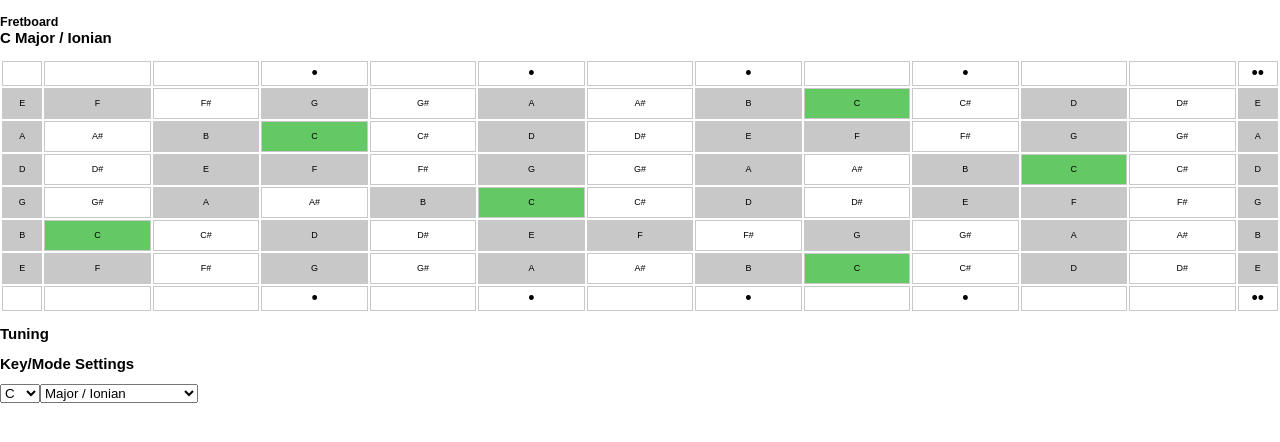
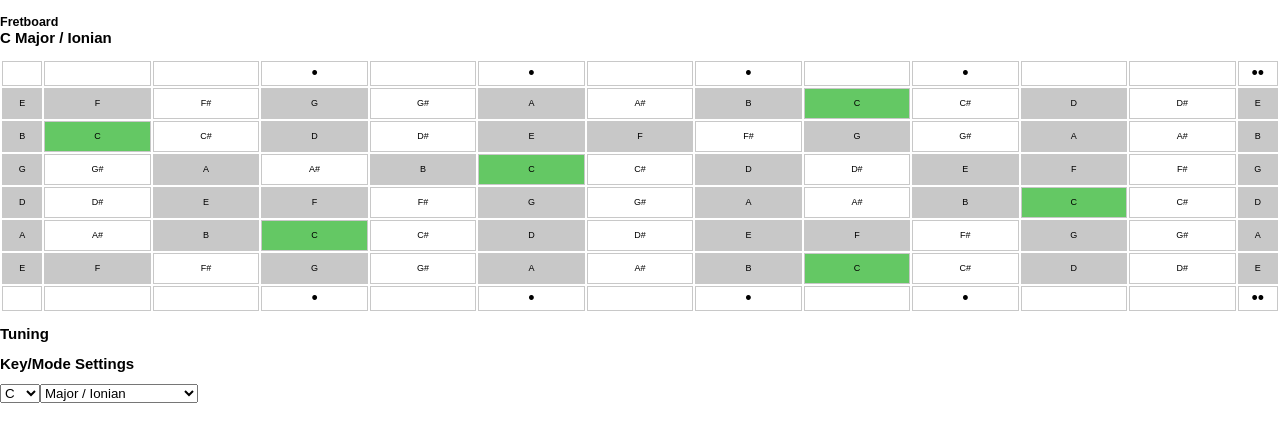
Before and after one commit to samhain13/fretscale-view, a React (Create React App) app: page / in a window 1280 px wide. Shown: the top 442 px of the page. Built offline with nearby package versions, Linux system fonts and the light colour scheme.

Commit message:
fixed string order rendering bug

```diff
--- a/src/index.js
+++ b/src/index.js
@@ -55,6 +55,7 @@ class Fretboard extends React.Component {
     }
 
     render() {
+        let strings = this.props.app.state.tuning.slice().reverse();
         return(
             <section id="fretboard">
                 <h2>
@@ -65,7 +66,7 @@ class Fretboard extends React.Component {
                 <table>
                     <tbody>
                     {this.renderMarkers()}
-                    {this.props.app.state.tuning.map((pitch, index) =>
+                    {strings.map((pitch, index) =>
                         this.renderString(pitch, index)
                     )}
                     {this.renderMarkers()}
@@ -159,6 +160,8 @@ class FretScaleApp extends React.Component {
         for (let i=0; i < this.state.key_mode.items.length; i++ ) {
             active_pitches.push(pitches[this.state.key_mode.items[i]]);
         }
+        // console.log(pitches);
+        // console.log(active_pitches);
         return active_pitches;
     }
 
```
